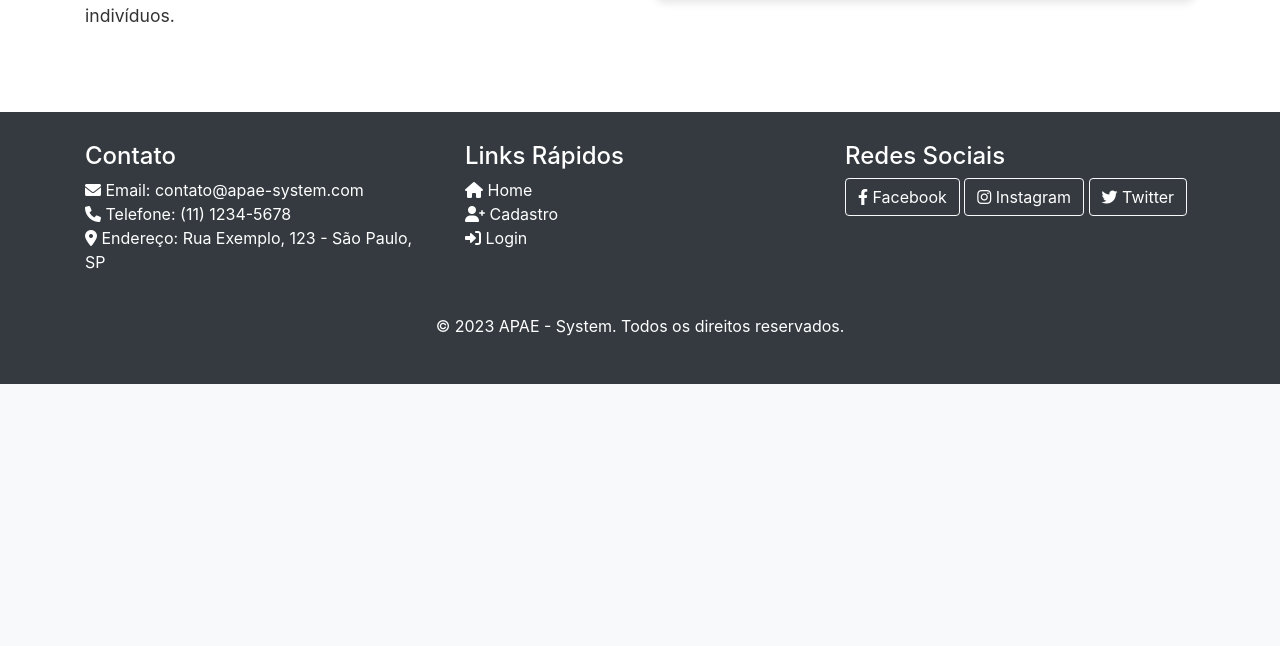
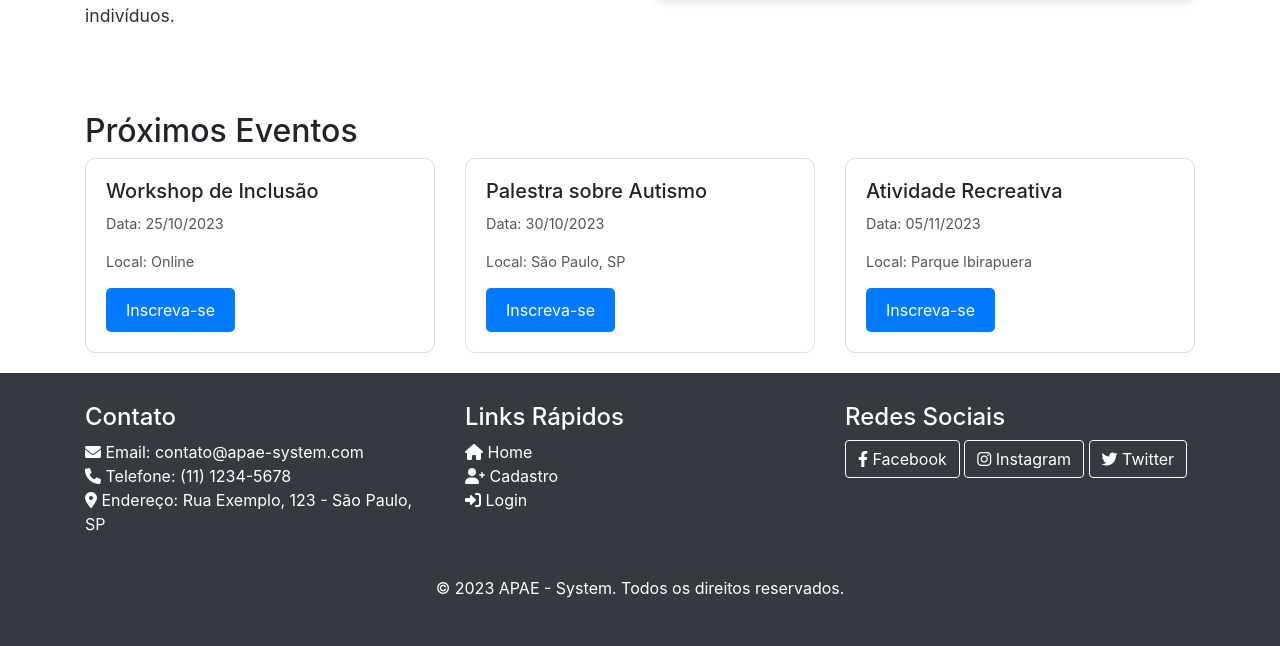
Before and after one commit to gustavsonbarros/python-flask-apae, a Flask app: page / in a window 1280 px wide. Shown: the part 2047-2693 px from the top of the page. Before the commit the page ends 2431 px from the top, so only its background shows below. Run offline with Flask 3, Linux system fonts and the light colour scheme; some libraries are stand-ins or nearby versions.

Commit message:
Add uma nova sessão de Prox. Eventos

```diff
--- a/app/templates/index.html
+++ b/app/templates/index.html
@@ -136,6 +136,45 @@
     </div>
 </div>
 
+ <!-- Depoimentos -->
+<div class="events-section">
+    <div class="container">
+        <h2>Próximos Eventos</h2>
+        <div class="row">
+            <div class="col-md-4">
+                <div class="card">
+                    <div class="card-body">
+                        <h5 class="card-title">Workshop de Inclusão</h5>
+                        <p class="card-text">Data: 25/10/2023</p>
+                        <p class="card-text">Local: Online</p>
+                        <a href="#" class="btn btn-primary">Inscreva-se</a>
+                    </div>
+                </div>
+            </div>
+            <div class="col-md-4">
+                <div class="card">
+                    <div class="card-body">
+                        <h5 class="card-title">Palestra sobre Autismo</h5>
+                        <p class="card-text">Data: 30/10/2023</p>
+                        <p class="card-text">Local: São Paulo, SP</p>
+                        <a href="#" class="btn btn-primary">Inscreva-se</a>
+                    </div>
+                </div>
+            </div>
+            <div class="col-md-4">
+                <div class="card">
+                    <div class="card-body">
+                        <h5 class="card-title">Atividade Recreativa</h5>
+                        <p class="card-text">Data: 05/11/2023</p>
+                        <p class="card-text">Local: Parque Ibirapuera</p>
+                        <a href="#" class="btn btn-primary">Inscreva-se</a>
+                    </div>
+                </div>
+            </div>
+        </div>
+    </div>
+</div>
+
 
     <!-- Rodapé -->
 <footer class="footer">
```
